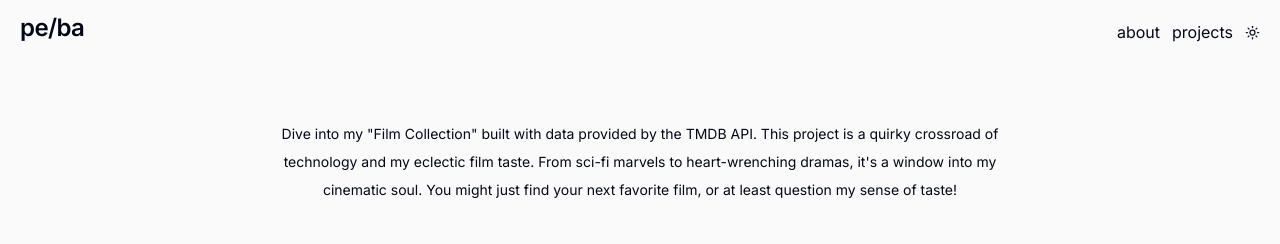
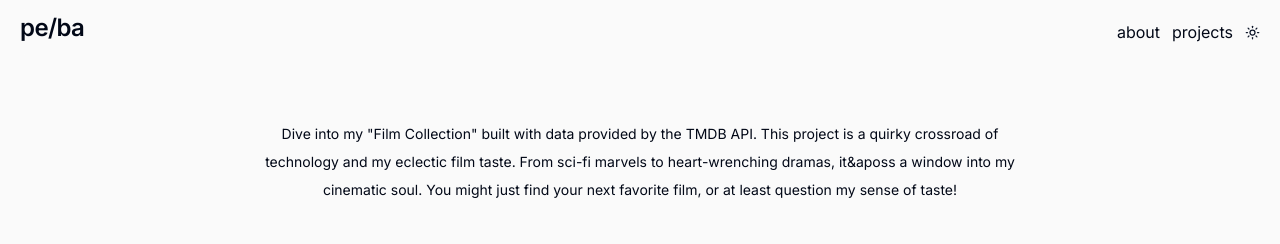
Before and after one commit to pedrobarbeitos/pedrobarbeitos.dev_v3, a Next.js app: page /projects/film-collection in a window 1280 px wide. Shown: the top 244 px of the page. Built offline with nearby package versions, Linux system fonts and the light colour scheme; no server answers.

Commit message:
&apos added to project

```diff
--- a/app/projects/film-collection/page.tsx
+++ b/app/projects/film-collection/page.tsx
@@ -68,7 +68,7 @@ export default function FilmCollection() {
         <p className="leading-7 text-sm [&:not(:first-child)]:mt-6 text-center pt-14">
           Dive into my "Film Collection" built with data provided by the TMDB
           API. This project is a quirky crossroad of technology and my eclectic
-          film taste. From sci-fi marvels to heart-wrenching dramas, it's a
+          film taste. From sci-fi marvels to heart-wrenching dramas, it&aposs a
           window into my cinematic soul. You might just find your next favorite
           film, or at least question my sense of taste!
         </p>
```
